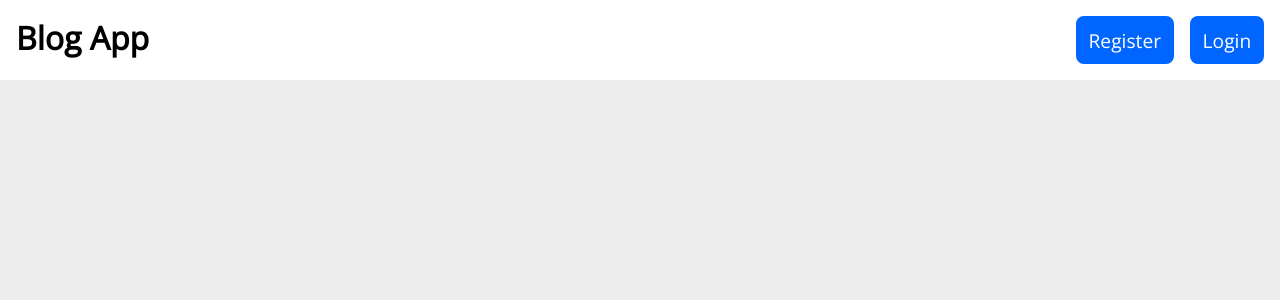
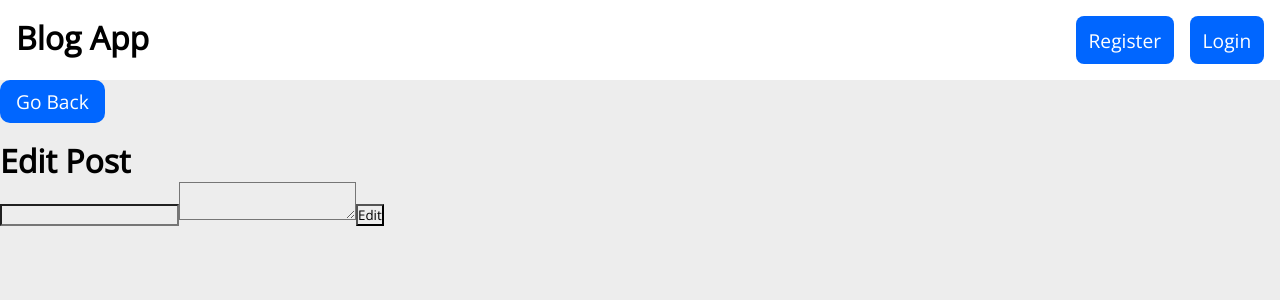
Before and after one commit to VRYeshwanth/Blog-Post-App, a React (Vite) app in the folder frontend/: page /posts/edit/1 in a window 1280 px wide. Shown: the top 300 px of the page. Built offline with nearby package versions, Linux system fonts and the light colour scheme.

Commit message:
Basic structure of EditPost.jsx page

```diff
--- a/frontend/src/App.jsx
+++ b/frontend/src/App.jsx
@@ -6,6 +6,7 @@ import Navbar from "./components/Navbar";
 import Notification from "./components/Notification";
 import PostDetails from "./pages/PostDetails";
 import CreatePost from "./pages/CreatePost";
+import EditPost from "./pages/EditPost";
 
 export default function App() {
     return (
@@ -18,6 +19,7 @@ export default function App() {
                 <Route path="/login" element={<Login />} />
                 <Route path="/posts/:id" element={<PostDetails />} />
                 <Route path="/posts/create" element={<CreatePost />} />
+                <Route path="/posts/edit/:id" element={<EditPost />} />
             </Routes>
         </BrowserRouter>
     );
--- /dev/null
+++ b/frontend/src/pages/EditPost.jsx
@@ -0,0 +1,23 @@
+import { useNavigate } from "react-router-dom";
+
+export default function EditPost() {
+    const navigate = useNavigate();
+
+    return (
+        <div className="edit-post-page">
+            <div className="back-btn-holder">
+                <button className="back-btn" onClick={() => navigate("/")}>
+                    Go Back
+                </button>
+            </div>
+            <div className="edit-view">
+                <h1 className="edit-form-heading">Edit Post</h1>
+                <form method="post" className="edit-form">
+                    <input type="text" />
+                    <textarea></textarea>
+                    <button>Edit</button>
+                </form>
+            </div>
+        </div>
+    );
+}
--- a/frontend/src/pages/HomePage.jsx
+++ b/frontend/src/pages/HomePage.jsx
@@ -54,7 +54,14 @@ export default function HomePage() {
                                 </button>
                                 {post.author._id == auth.userId && (
                                     <div className="edit-btns">
-                                        <i className="bx bx-edit"></i>
+                                        <i
+                                            className="bx bx-edit"
+                                            onClick={() =>
+                                                navigate(
+                                                    `/posts/edit/${post._id}`
+                                                )
+                                            }
+                                        ></i>
                                         <i
                                             className="bx bx-trash"
                                             onClick={() =>
```
